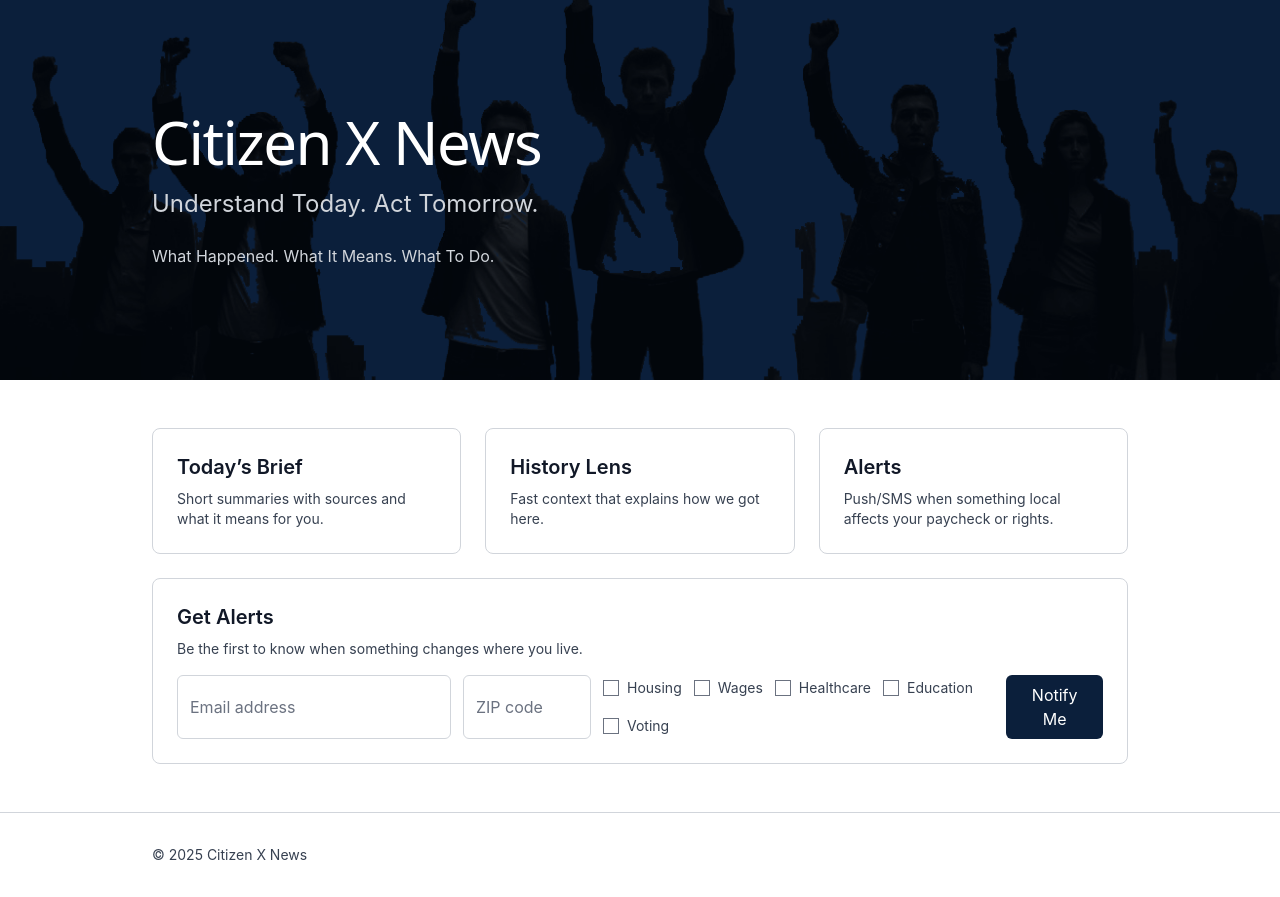
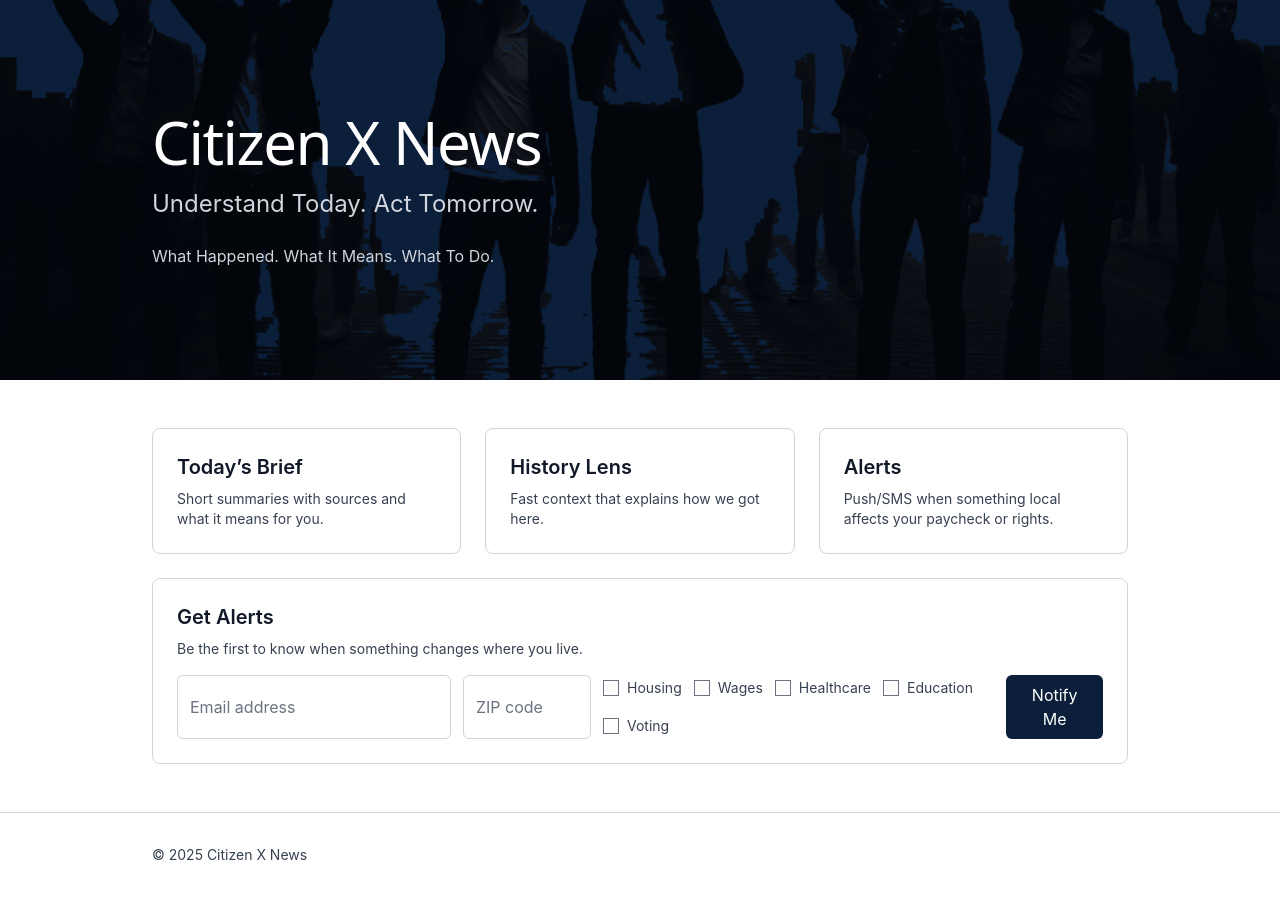
Before and after one commit to CitizenX123/citizenx-news, a Next.js app: page / in a window 1280 px wide. Built offline with nearby package versions, Linux system fonts and the light colour scheme; no server answers.

Commit message:
style(hero): align hero image to bottom so silhouettes are not cut off

```diff
--- a/src/app/page.tsx
+++ b/src/app/page.tsx
@@ -12,14 +12,14 @@ export default function HomePage() {
           alt=""
           aria-hidden
           onLoad={() => setLocalLoaded(true)}
-          className={`pointer-events-none select-none absolute inset-0 h-full w-full object-cover object-right grayscale transition-opacity duration-300 ${localLoaded ? 'opacity-80' : 'opacity-0'}`}
+          className={`pointer-events-none select-none absolute inset-0 h-full w-full object-cover object-bottom grayscale transition-opacity duration-300 ${localLoaded ? 'opacity-80' : 'opacity-0'}`}
         />
         {/* Fallback external photo if no local upload present */}
         <img
           src="https://images.unsplash.com/photo-1509099836639-18ba1795216d?auto=format&fit=crop&w=2400&q=70&sat=-100"
           alt=""
           aria-hidden
-          className={`pointer-events-none select-none absolute inset-0 h-full w-full object-cover object-right grayscale ${localLoaded ? 'opacity-0' : 'opacity-70'}`}
+          className={`pointer-events-none select-none absolute inset-0 h-full w-full object-cover object-bottom grayscale ${localLoaded ? 'opacity-0' : 'opacity-70'}`}
         />
         <div className="pointer-events-none absolute inset-0 bg-gradient-to-r from-cx-navy/98 via-cx-navy/80 to-cx-navy/0" />
         <div className="relative max-w-5xl mx-auto px-6 py-28">
```
